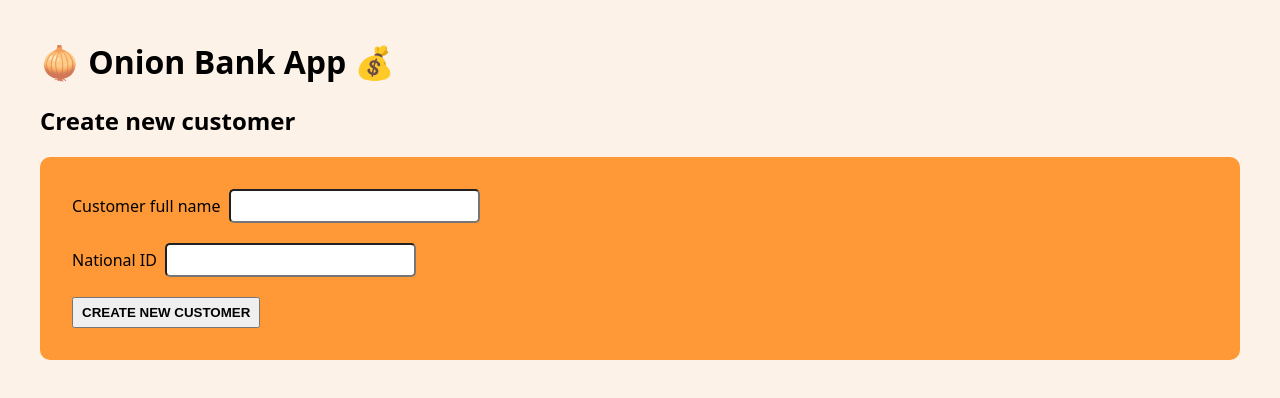
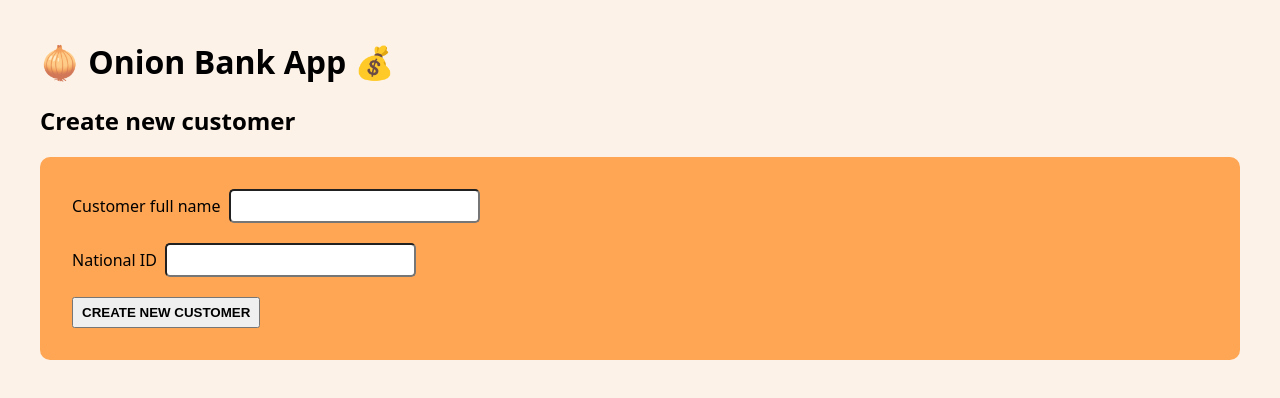
Before and after one commit to arvincarlo/redux, a React (Create React App) app: page / in a window 1280 px wide. Shown: the top 398 px of the page. Built offline with nearby package versions, Linux system fonts and the light colour scheme.

Commit message:
Redux devtools

```diff
--- a/package.json
+++ b/package.json
@@ -13,6 +13,8 @@
     "react-toaster": "^0.0.3",
     "react-toastify": "^10.0.6",
     "redux": "^5.0.1",
+    "redux-devtools-extension": "^2.13.9",
+    "redux-thunk": "^3.1.0",
     "web-vitals": "^2.1.4"
   },
   "scripts": {
--- a/src/features/accounts/AccountOperations.js
+++ b/src/features/accounts/AccountOperations.js
@@ -19,6 +19,7 @@ function AccountOperations() {
 
     dispatch(deposit(depositAmount, currency));
     setDepositAmount("");
+    setCurrency("PHP");
     toast.success("Deposit successful");
   }
 
--- a/src/features/accounts/accountSlice.js
+++ b/src/features/accounts/accountSlice.js
@@ -46,7 +46,7 @@ export default function accountReducer(state = initialStateAccount, action) {
 
 
 export function deposit(amount, currency) {
-
+    console.log(currency);
     if (currency === "PHP") {
         return { type: "account/deposit", payload: amount }
     }
--- a/src/index.css
+++ b/src/index.css
@@ -21,7 +21,7 @@ button {
 }
 
 .inputs {
-  background-color: #ff9837;
+  background-color: #ffa654;
   padding: 32px;
   border-radius: 10px;
 }
--- a/src/store.js
+++ b/src/store.js
@@ -1,5 +1,6 @@
 import { createStore, combineReducers, applyMiddleware } from 'redux';
 import { thunk } from "redux-thunk";
+import { composeWithDevTools } from "redux-devtools-extension";
 
 import accountReducer from './features/accounts/accountSlice';
 import customerReducer from './features/customers/customerSlice';
@@ -9,6 +10,6 @@ const rootReducer = combineReducers({
     customer: customerReducer
 })
 
-const store = createStore(rootReducer, applyMiddleware(thunk));
+const store = createStore(rootReducer, composeWithDevTools(applyMiddleware(thunk)));
 
 export default store;
```
Also changed, not shown: 1 other file (tests, documents, lock files or other folders).
